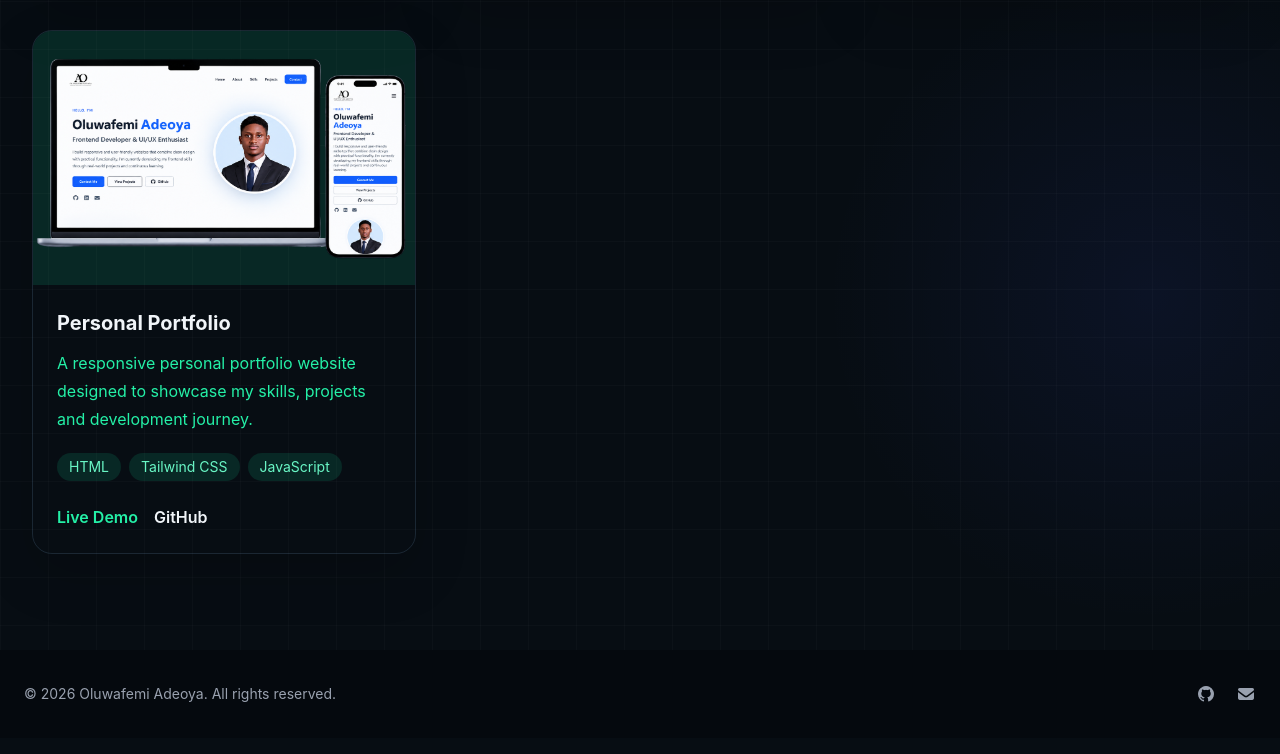
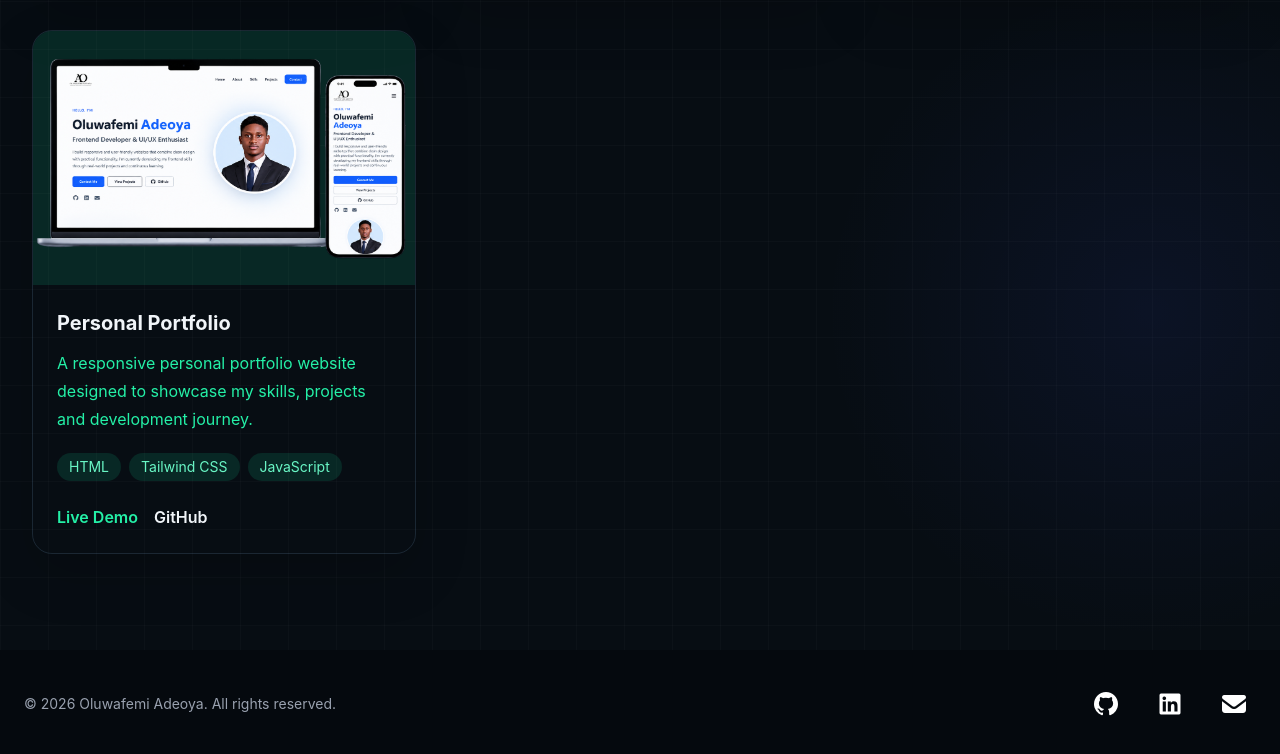
Before and after one commit to Dev-Victor01/My-Porfolio, a website: page src/project.html in a window 1280 px wide. Shown: the part 1103-1857 px from the top of the page. Drawn offline with Linux system fonts and the light colour scheme.

Commit message:
Update projects footer

```diff
--- a/src/project.html
+++ b/src/project.html
@@ -187,20 +187,45 @@
     </section>
 
     <!-- FOOTER -->
-    <footer class="bg-gray-950 px-6 py-8 text-white">
+   <footer class="bg-gray-950 px-6 py-8 text-white">
+
         <div class="mx-auto flex max-w-7xl flex-col items-center justify-between gap-5 md:flex-row">
+
             <p class="text-sm text-gray-400">
-                &copy; <span id="project-year"></span> Oluwafemi Adeoya. All rights reserved.
+                &copy; 2026 Oluwafemi Adeoya. All rights reserved.
             </p>
+
             <div class="flex gap-5">
-                <a href="https://github.com/Dev-Victor01" target="_blank" rel="noopener noreferrer" class="text-gray-400 transition hover:text-white">
-                    <i class="fab fa-github"></i>
+
+                <a
+                    href="https://github.com/Dev-Victor01"
+                    target="_blank"
+                    rel="noopener noreferrer"
+                    class="flex h-11 w-11 items-center justify-center rounded-full text-2xl transition hover:bg-blue-600 hover:text-white"
+                >
+                    <i class="fab fa-github text-2xl"></i>
                 </a>
-                <a href="mailto:adeoyaoluwafemivictor@gmail.com" class="text-gray-400 transition hover:text-white">
-                    <i class="fas fa-envelope"></i>
+
+                <a
+                    href="https://www.linkedin.com/in/adeoya-oluwafemi-victor-538869427/"
+                    target="_blank"
+                    rel="noopener noreferrer"
+                    class="flex h-11 w-11 items-center justify-center rounded-full text-2xl transition hover:bg-blue-600 hover:text-white"
+                >
+                    <i class="fab fa-linkedin text-2xl"></i>
                 </a>
+
+                <a
+                    href="mailto:adeoyaoluwafemivictor@gmail.com"
+                    class="flex h-11 w-11 items-center justify-center rounded-full text-2xl transition hover:bg-blue-600 hover:text-white"
+                >
+                    <i class="fas fa-envelope text-2xl"></i>
+                </a>
+
             </div>
+
         </div>
+
     </footer>
 
     <script>
```
